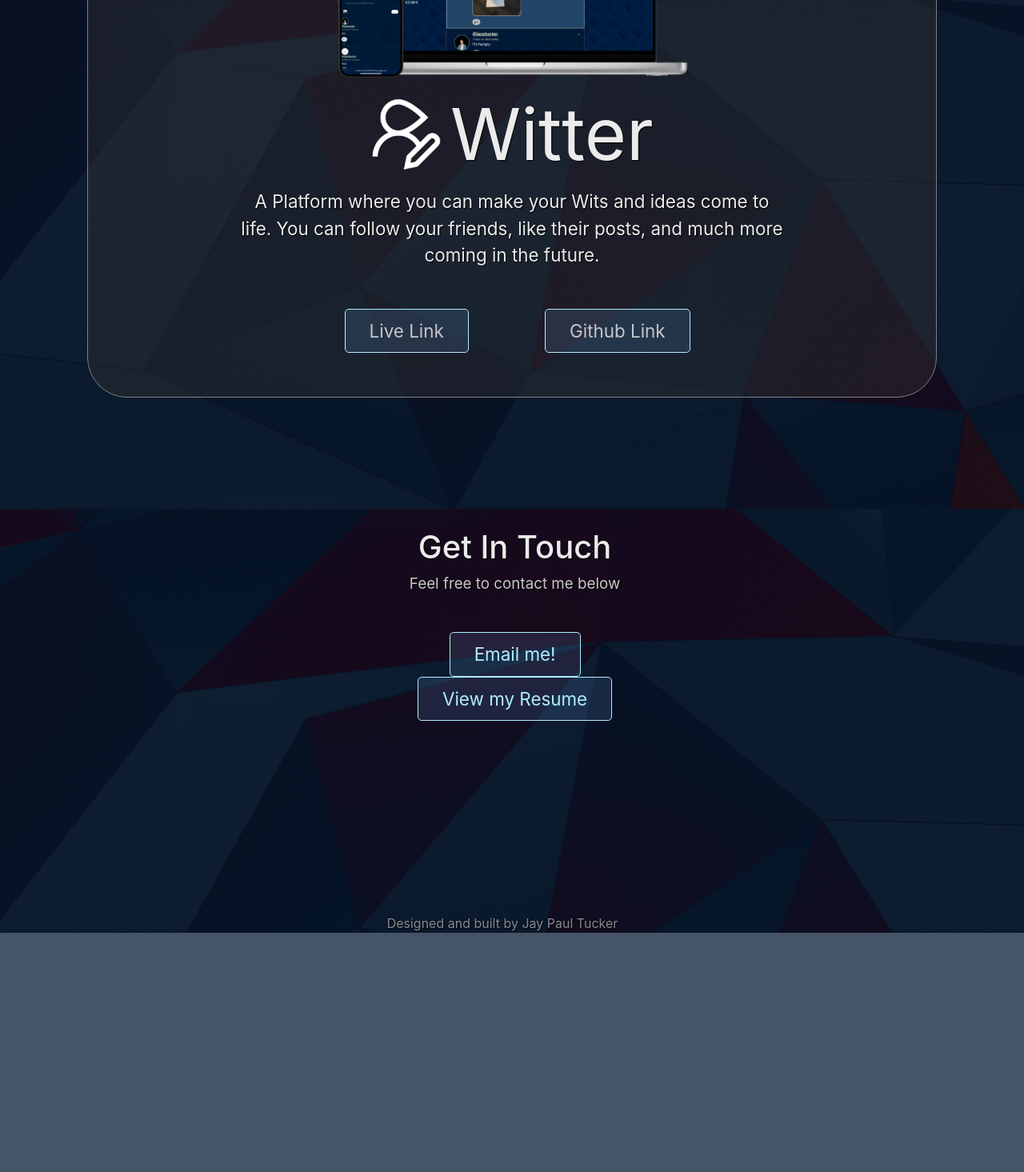
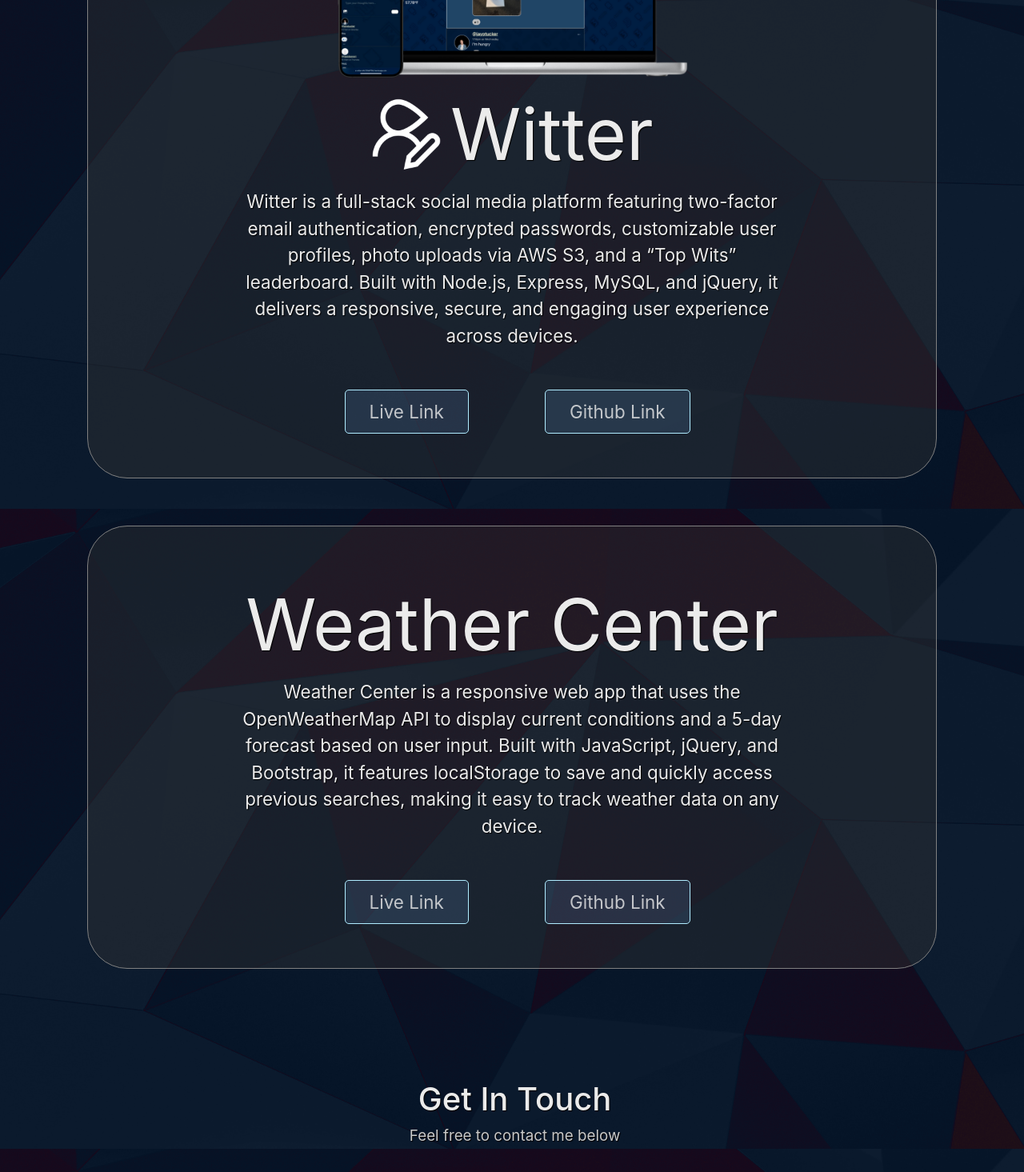
Before and after one commit to JayPTucker/React-Portfolio, a React (Create React App) app: page / in a window 1280 px wide. Shown: the part 964-2429 px from the top of the page at 80% size. Before the commit the page ends 2130 px from the top, so only its background shows below. Built offline with nearby package versions, Linux system fonts and the light colour scheme.

Commit message:
Added Weather-Center to Projects
- Added a new project, adjusted some CSS values

```diff
--- a/src/pages/Home.js
+++ b/src/pages/Home.js
@@ -51,7 +51,7 @@ const Home = () => {
         <Col lg={10}>
 
         <motion.div
-          className="witter-row"
+          className="project-row"
           initial="hidden"
           whileInView="visible"
           viewport={{ once: true, amount: 0.5 }}
@@ -72,9 +72,8 @@ const Home = () => {
 
             <Row className='justify-content-center'>
               <Col md={8}>
-                <p className='witter-desc'>
-                  A Platform where you can make your Wits and ideas come to life.
-                  You can follow your friends, like their posts, and much more coming in the future.
+                <p className='project-desc'>
+                  Witter is a full-stack social media platform featuring two-factor email authentication, encrypted passwords, customizable user profiles, photo uploads via AWS S3, and a “Top Wits” leaderboard. Built with Node.js, Express, MySQL, and jQuery, it delivers a responsive, secure, and engaging user experience across devices.
                 </p>
               </Col>
             </Row>
@@ -102,24 +101,57 @@ const Home = () => {
         </Col>
       </Row>
 
-      <Row className="projectSections justify-content-center text-center mt-4">
+      <Row className="projectsRow justify-content-center text-center" id="projects">
+        <Col lg={10}>
+
           <motion.div
-        className="witter-row-2"
+          className="project-row"
           initial="hidden"
           whileInView="visible"
           viewport={{ once: true, amount: 0.5 }}
           variants={projectVariants}
         >
-        {/* <Row>
-          <Col md={4}>
-            <p>test</p>
+          <Row className='justify-content-center text-center'>
+            <Col md={12}>
+                {/* <img className='witterDesktop' src={witterDesktop} alt="Witter pic on Desktop and Mobile Device"></img> */}
             </Col>
-          <Col md={4}>
-            <p>test</p>
+          </Row>
+
+          {/* Header with Logo and Title */}
+          <Col md={12} className="text-center">
+            <div className="projectHeader d-flex justify-content-center align-items-center">
+              {/* <img className="witterLogo" src={witterImage} alt="Witter Logo" /> */}
+              <p className="projectTitle">Weather Center</p>
+            </div>
+
+            <Row className='justify-content-center'>
+              <Col md={8}>
+                <p className='project-desc'>
+                  Weather Center is a responsive web app that uses the OpenWeatherMap API to display current conditions and a 5-day forecast based on user input. Built with JavaScript, jQuery, and Bootstrap, it features localStorage to save and quickly access previous searches, making it easy to track weather data on any device.
+                </p>
               </Col>
-        </Row> */}
+            </Row>
+
+            <Row className='justify-content-center'>
+              <Col md={3}>
+               <button className='project-btn'>
+                <a target="_blank" rel="noreferrer" href="https://github.com/JayPTucker/weather-center">
+                  Live Link
+                </a>
+              </button>
+              </Col>
+              <Col md={3}>
+                <button className='project-btn'>
+                  <a target="_blank" rel="noreferrer" href="https://github.com/JayPTucker">
+                    Github Link
+                  </a>
+                </button>
+              </Col>
+            </Row>
+          </Col>
 
         </motion.div>
+        </Col>
       </Row>
 {/* ======================================= */}
 
--- a/src/styles/Home.css
+++ b/src/styles/Home.css
@@ -140,7 +140,7 @@ html {
 /* PROJECTS */
 /* ============================================ */
 
-.witter-row {
+.project-row {
   margin-bottom: calc(3vmax + 20px) !important;
   background-color: rgba(53, 53, 53, 0.394);
   padding: 55px 0px;
@@ -149,7 +149,7 @@ html {
   transition: all 0.2s ease-in-out;
 }
 
-.witter-row:hover {
+.project-row:hover {
   background-color: rgba(104, 104, 104, 0.466);
   border: 1px solid rgb(202, 202, 202);
 }
@@ -172,7 +172,7 @@ html {
   margin: 0; /* Remove any default margin */
 }
 
-.witter-desc {
+.project-desc {
   font-size: 1.75vmax;
   margin-bottom: 50px;
 }
```
Lines whose indentation alone changed are shown as unchanged.
